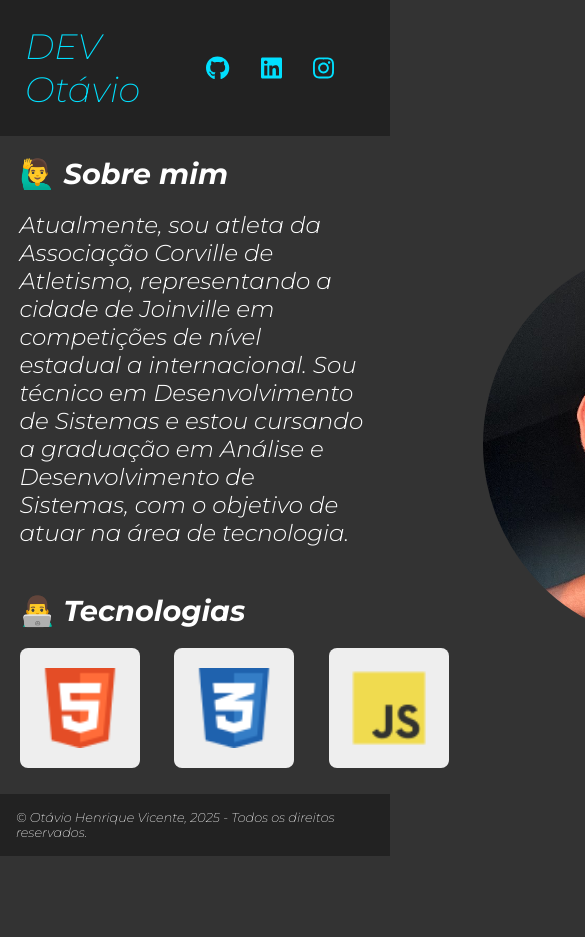
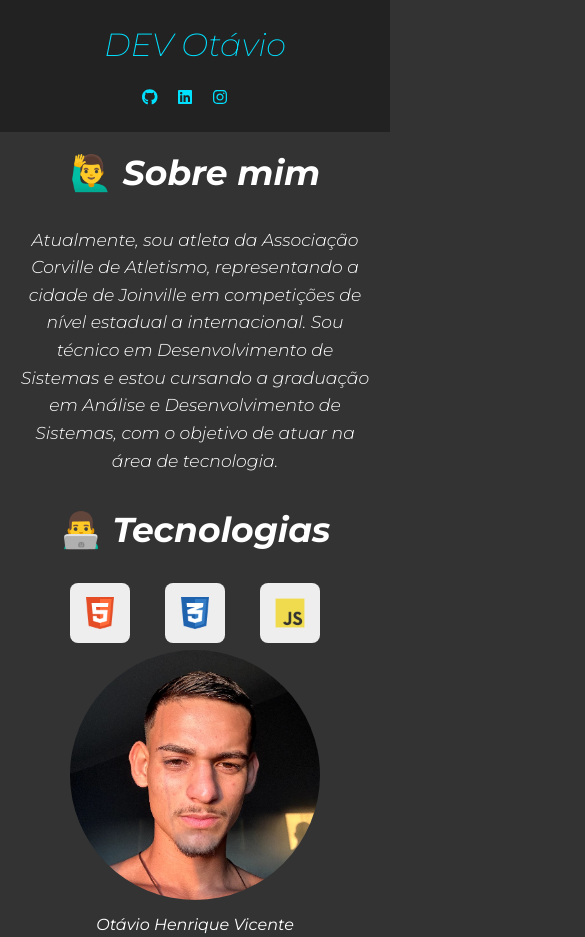
Before and after one commit to otavio-vicente/FrontEnd-Estudos, a plain HTML site: page Atividade 1 - Portifolio/index.html in a window 390 px wide. Shown: the top 937 px of the page, 585 px wide, since content can reach past the window. Before the commit the page ends 856 px from the top, so only its background shows below. Drawn offline with Linux system fonts and the light colour scheme; a web font is replaced by a local one.

Commit message:
Finalização portifólio responsivo!
CSS puro.

```diff
--- a/Atividade 1 - Portifolio/css/main.css
+++ b/Atividade 1 - Portifolio/css/main.css
@@ -29,6 +29,7 @@ main .main-content .text p {
     width: 75%;
     font-size: 1.2em;
     font-weight: 300;  /*Espessura*/
+    line-height: 1.6; /*Espaçamento entre linhas*/
 }
 
 /*CARDS*/
@@ -43,7 +44,8 @@ main .techs .cards-container .card {
     padding: 10px;
     background-color: #eee;
     border-radius: 8px;
-    margin-right: 1.8em;
+    margin-right: 0.9em;
+    margin-left: 0.9em;
     cursor: pointer;
 
     display: flex;
--- /dev/null
+++ b/Atividade 1 - Portifolio/css/responsive.css
@@ -0,0 +1,66 @@
+/*medias queries*/
+@media (max-width: 1200px){
+    main {
+        width: 100%;
+
+        flex-direction: column;
+        align-items: center;
+        justify-content: center;
+    }
+
+    .main-content {
+        width: 100%;
+        align-items: center;
+
+        margin-bottom: 15%;
+    }
+
+    main .main-content .text, .techs{
+        text-align: center;
+    }
+
+    main .main-content .text p {
+        width: 100%;
+        font-size: 0.9em;
+    }
+
+    main .techs .cards-container, .main-content .text p{
+        margin-top: 32px;
+    }
+}
+
+@media (max-width: 700px){
+    header {
+        flex-direction: column;
+        align-items: center;
+        justify-content: center;
+
+        text-align: center;
+    }
+
+    header h1 {
+        font-size: 2em;
+    }
+
+    header nav {
+        margin-top: 24px;
+    }
+
+    header nav a {
+        font-size: 1em;
+    }
+
+    main .techs .cards-container .card {
+        width: 60px;
+        height: 60px;
+    }
+
+    main .main-content .text h2, .main-content .techs h2 {
+        font-size: 1.8em;
+    }
+
+    main figure img {
+        width: 250px;
+        height: 250px;
+    }
+}
--- a/Atividade 1 - Portifolio/index.html
+++ b/Atividade 1 - Portifolio/index.html
@@ -9,7 +9,7 @@
     <link rel="stylesheet" href="./css/header.css">
     <link rel="stylesheet" href="./css/footer.css">
     <link rel="stylesheet" href="./css/main.css">
-
+    <link rel="stylesheet" href="./css/responsive.css">
 
     <link rel="preconnect" href="https://fonts.googleapis.com" />
     <link rel="preconnect" href="https://fonts.gstatic.com" crossorigin />
```
